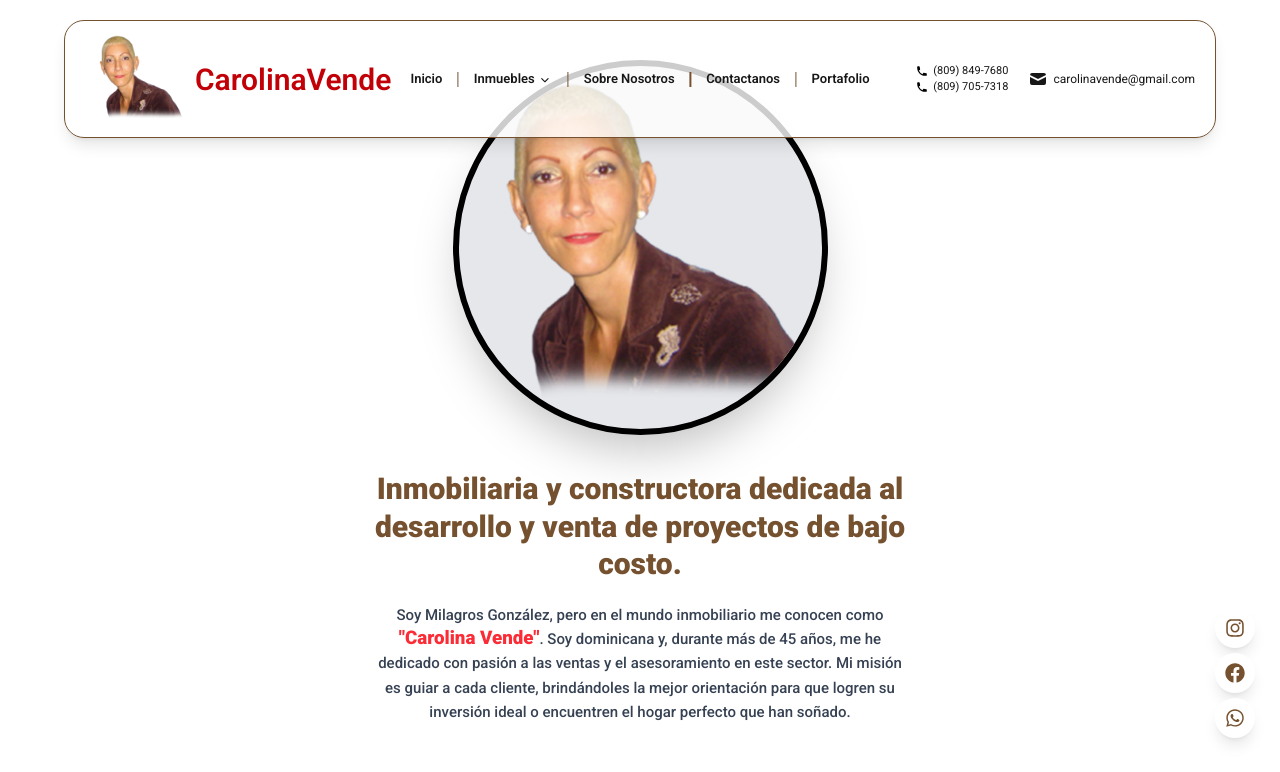
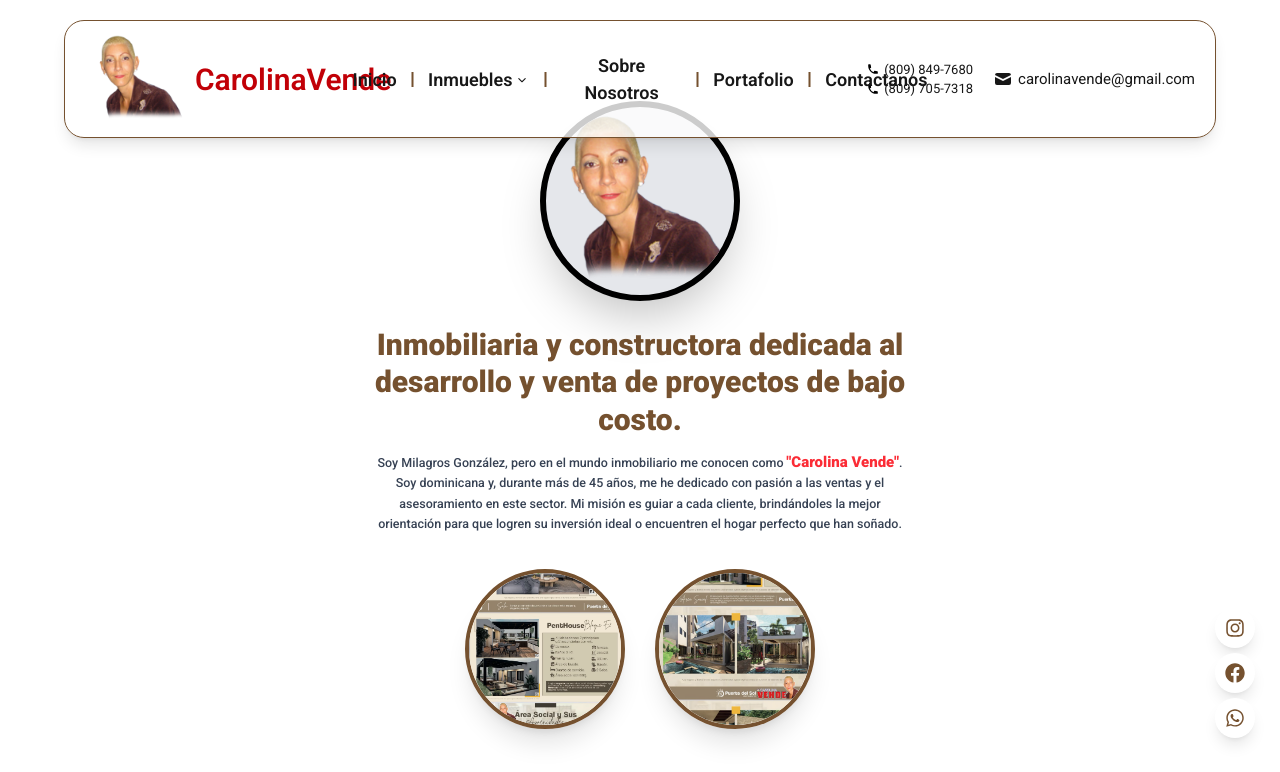
Before and after one commit to DavidRParra/CarolinaVendePage, a Next.js app: page /nosotros in a window 1280 px wide. Shown: the top 772 px of the page. Built offline with nearby package versions, Linux system fonts and the light colour scheme.

Commit message:
Adaptando a celulares la pagina de Carolina Vende y agregandole Portafolio v3

```diff
--- a/src/app/contactanos/page.tsx
+++ b/src/app/contactanos/page.tsx
@@ -168,6 +168,10 @@ function CitasPage() {
                 </form>
 
             </div>
+
+            <footer className="flex items-center justify-center bg-[#75512f] text-sm md:text-base text-white py-6 px-4 text-center">
+                <p>&copy; 2025 Derechos reservados | DRTechGroup, SRL | Creado por DRTechGroup</p>
+            </footer>
         </ScaleIn>
     );
 }
--- a/src/app/nosotros/page.tsx
+++ b/src/app/nosotros/page.tsx
@@ -3,62 +3,74 @@ import Link from "next/link";
 
 function NosotrosPage(){
     return (
-        <div className="w-full min-h-screen flex justify-center items-center px-4 py-16 md:py-24">
-            <div className="flex flex-col items-center gap-10 md:gap-14 w-full max-w-5xl mx-auto text-center">
+        <div>
+            <div className="w-full min-h-screen flex justify-center items-center px-4 pt-28 md:pt-36 pb-24">
+                <div className="flex flex-col items-center gap-8 md:gap-10 w-full max-w-5xl mx-auto text-center">
 
-                {/* Imagen principal de Carolina Vende más grande */}
-                <div className="relative w-56 h-56 md:w-150 md:h-150 flex-shrink-0">
+                    {/* Imagen principal de Carolina con un tamaño adecuado para laptop */}
+                    <div className="relative w-52 h-52 md:w-80 md:h-80 flex-shrink-0">
                         <Image
                             src={"/Carolina_Vende_Foto.png"}
                             alt="Carolina Vende"
                             fill
-                        sizes="(max-width: 768px) 224px, 320px"
+                            sizes="(max-width: 768px) 208px, 320px"
                             className="rounded-full border-[6px] border-black bg-gray-200 object-cover shadow-2xl"
                             priority
                         />
                     </div>
 
                     {/* Títulos y descripción */}
-                <div className="flex flex-col gap-6 md:gap-8 w-full max-w-4xl">
+                    <div className="flex flex-col gap-5 md:gap-6 w-full max-w-4xl">
                         <h2 className="font-black text-3xl md:text-5xl text-[#75512f] leading-tight px-2">
                             Inmobiliaria y constructora dedicada al desarrollo y venta de proyectos de bajo costo.
                         </h2>
 
-                    <p className="font-medium text-lg md:text-2xl text-gray-700 leading-relaxed px-4 text-justify md:text-center">
-                        Soy Milagros González, pero en el mundo inmobiliario me conocen como <b className="font-black text-red-500 text-2xl md:text-3xl">&quot;Carolina Vende&quot;</b>. Soy dominicana y, durante más de 45 años, me he dedicado con pasión a las ventas y el asesoramiento en este sector. Mi misión es guiar a cada cliente, brindándoles la mejor orientación para que logren su inversión ideal o encuentren el hogar perfecto que han soñado.
+                        <p className="font-medium text-base md:text-xl text-gray-700 leading-relaxed px-4 text-justify md:text-center">
+                            Soy Milagros González, pero en el mundo inmobiliario me conocen como <b className="font-black text-red-500 text-xl md:text-2xl">&quot;Carolina Vende&quot;</b>. Soy dominicana y, durante más de 45 años, me he dedicado con pasión a las ventas y el asesoramiento en este sector. Mi misión es guiar a cada cliente, brindándoles la mejor orientación para que logren su inversión ideal o encuentren el hogar perfecto que han soñado.
                         </p>
                     </div>
 
-                {/* Enlaces a publicaciones de Instagram con imágenes mucho más grandes */}
-                <div className="flex flex-col sm:flex-row justify-center items-center gap-8 md:gap-16 mt-6">
+                    {/* Enlaces a publicaciones de Instagram */}
+                    <div className="flex flex-col sm:flex-row justify-center items-center gap-6 md:gap-12 mt-4">
                         <Link
                             href={"https://www.instagram.com/p/DNwUPO5Qmzu/"}
                             className="transition-transform hover:scale-105"
+                            target="_blank"
+                            rel="noopener noreferrer"
                         >
                             <Image
                                 src={"/Publicacion_1.png"}
                                 alt="Publicacion IG 1"
-                            width={320}
-                            height={320}
-                            className="rounded-full w-52 h-52 md:w-72 md:h-72 object-cover shadow-xl border-4 border-[#75512f]"
+                                width={280}
+                                height={280}
+                                className="rounded-full w-48 h-48 md:w-64 md:h-64 object-cover shadow-xl border-4 border-[#75512f]"
                             />
                         </Link>
 
                         <Link
                             href={"https://www.instagram.com/p/DNwT0i6QsO2/"}
                             className="transition-transform hover:scale-105"
+                            target="_blank"
+                            rel="noopener noreferrer"
                         >
                             <Image
                                 src={"/Publicacion_2.png"}
                                 alt="Publicacion IG 2"
-                            width={320}
-                            height={320}
-                            className="rounded-full w-52 h-52 md:w-72 md:h-72 object-cover shadow-xl border-4 border-[#75512f]"
+                                width={280}
+                                height={280}
+                                className="rounded-full w-48 h-48 md:w-64 md:h-64 object-cover shadow-xl border-4 border-[#75512f]"
                             />
                         </Link>
                     </div>
 
                 </div>
+
+
+            </div>
+
+            <footer className="flex items-center justify-center bg-[#75512f] text-sm md:text-base text-white py-6 px-4 text-center">
+                <p>&copy; 2025 Derechos reservados | DRTechGroup, SRL | Creado por DRTechGroup</p>
+            </footer>
         </div>
     )
 }
--- a/src/components/NavBar.tsx
+++ b/src/components/NavBar.tsx
@@ -54,7 +54,7 @@ function NavBar(){
                 <div className={`flex flex-col w-full items-center gap-[2rem] mt-4 lg:mt-0 lg:flex lg:flex-row lg:w-auto lg:justify-between lg:items-center ${isOpen ? 'flex' : 'hidden lg:flex'}`}>
 
                     {/* OPCIONES DE NAVEGACIÓN */}
-                    <ul className="flex flex-col items-center text-center text-[1.3rem] gap-3 lg:absolute lg:left-1/2 lg:-translate-x-1/2 lg:flex-row lg:gap-6">
+                    <ul className="flex flex-col items-center text-center text-[1.4rem] lg:text-[1.8rem] gap-3 lg:absolute lg:left-1/2 lg:-translate-x-1/2 lg:flex-row lg:gap-6">
                         <li>
                             <Link onClick={pressButtonMenu} href="/" className="relative font-semibold py-2 transition-colors duration-300 lg:hover:text-[#75512f] group">
                                 Inicio
@@ -95,8 +95,8 @@ function NavBar(){
                         <div className="hidden lg:block lg:w-[.15rem] lg:h-[1.5rem] lg:bg-[#75512f]"/>
 
                         <li>
-                            <Link onClick={pressButtonMenu} href="/contactanos" className="relative font-semibold py-2 transition-colors duration-300 lg:hover:text-[#75512f] group">
-                                Contactanos
+                            <Link onClick={pressButtonMenu} href="/portafolio" className="relative font-semibold py-2 transition-colors duration-300 lg:hover:text-[#75512f] group">
+                                Portafolio
                                 <span className="absolute bottom-0 left-0 right-0 h-[2px] bg-[#75512f] transform scale-x-0 group-hover:scale-x-100 transition-transform duration-300 origin-center" />
                             </Link>
                         </li>
@@ -104,20 +104,20 @@ function NavBar(){
                         <div className="hidden lg:block lg:w-[.15rem] lg:h-[1.5rem] lg:bg-[#75512f]"/>
 
                         <li>
-                            <Link onClick={pressButtonMenu} href="/portafolio" className="relative font-semibold py-2 transition-colors duration-300 lg:hover:text-[#75512f] group">
-                                Portafolio
+                            <Link onClick={pressButtonMenu} href="/contactanos" className="relative font-semibold py-2 transition-colors duration-300 lg:hover:text-[#75512f] group">
+                                Contactanos
                                 <span className="absolute bottom-0 left-0 right-0 h-[2px] bg-[#75512f] transform scale-x-0 group-hover:scale-x-100 transition-transform duration-300 origin-center" />
                             </Link>
                         </li>
                     </ul>
 
-                    <div className="flex flex-col lg:flex-row items-center text-[1.1rem] lg:gap-8 border-t lg:border-t-0 pt-4 lg:pt-0 border-gray-300 lg:ml-auto">
+                    <div className="flex flex-col lg:flex-row items-center text-[1.3rem] lg:gap-8 border-t lg:border-t-0 pt-4 lg:pt-0 border-gray-300 lg:ml-auto">
                         <div>
                             <p className="flex items-center gap-[.5rem]"> <HiPhone className="w-[1.2rem] h-[1.2rem] text-black"/> (809) 849-7680</p>
                             <p className="flex items-center gap-[.5rem]"> <HiPhone className="w-[1.2rem] h-[1.2rem] text-black"/> (809) 705-7318</p>
                         </div>
 
-                        <div className="flex items-center text-[1.2rem] mt-2 lg:mt-0">
+                        <div className="flex items-center text-[1.3rem] lg:text-[1.5rem] mt-2 lg:mt-0">
                             <HiMail className="h-[2rem] w-[2rem] mr-2"/>
                             <p>carolinavende@gmail.com</p>
                         </div>
```
Also changed, not shown: src/app/page.tsx (+13 -12 lines), src/app/portafolio/page.tsx (+21 -22 lines). Lines whose indentation alone changed are shown as unchanged.
